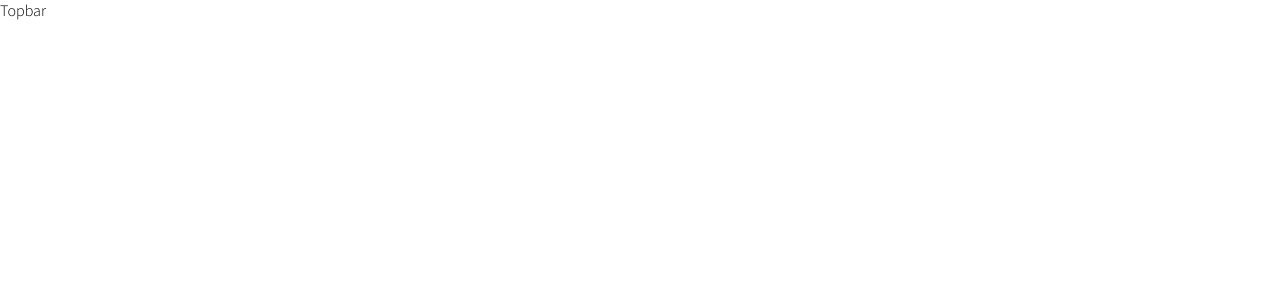
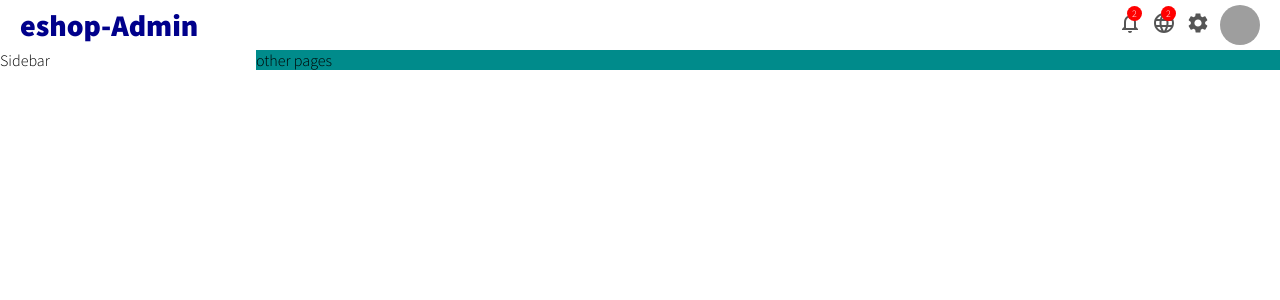
Before and after one commit to NicBab/admin-dashboard, a React (Create React App) app: page / in a window 1280 px wide. Shown: the top 300 px of the page. Built offline with nearby package versions, Linux system fonts and the light colour scheme; grey boxes are pictures that could not be loaded.

Commit message:
topbar and starting sidebar

```diff
--- /dev/null
+++ b/src/App.css
@@ -0,0 +1,8 @@
+.container {
+    display: flex;
+}
+
+.others {
+    flex: 4;
+    background-color: darkcyan;
+}
--- a/src/App.js
+++ b/src/App.js
@@ -1,9 +1,14 @@
-import { Topbar } from './components/index';
+import { Sidebar, Topbar } from "./components/index";
+import './App.css'
 
 function App() {
   return (
     <div>
       <Topbar />
+      <div className="container">
+        <Sidebar />
+        <div className="others">other pages</div>
+      </div>
     </div>
   );
 }
--- a/src/components/index.js
+++ b/src/components/index.js
@@ -1 +1,2 @@
 export { default as Topbar } from './topbar/Topbar'
+export { default as Sidebar } from './sidebar/Sidebar'
--- /dev/null
+++ b/src/components/sidebar/Sidebar.css
@@ -0,0 +1,3 @@
+.sidebar {
+    flex: 1;
+}
--- /dev/null
+++ b/src/components/sidebar/Sidebar.jsx
@@ -0,0 +1,10 @@
+import React from 'react'
+import './Sidebar.css'
+
+const Sidebar = () => {
+  return (
+    <div className="sidebar">Sidebar</div>
+  )
+}
+
+export default Sidebar
--- a/src/components/topbar/Topbar.css
+++ b/src/components/topbar/Topbar.css
@@ -0,0 +1,57 @@
+.topbar {
+    width: 100%;
+    height: 50px;
+    background-color: white;
+    position: sticky;
+    top: 0;
+    z-index: 999;
+}
+
+.topbarWrapper {
+    height: 100%;
+    padding: 0px 20px;
+    display: flex;
+    align-items: center;
+    justify-content: space-between;
+}
+
+.logo {
+    font-weight: bold;
+    font-size: 30px;
+    color: darkblue;
+    cursor: pointer;
+}
+
+.topRight {
+    display: flex;
+    align-items: center;
+}
+
+.topbarIconContainer {
+    position: relative;
+    cursor: pointer;
+    margin-right: 10px;
+    color: #555;
+}
+
+.topIconBadge {
+    width: 15px;
+    height: 15px;
+    position: absolute;
+    top: -5px;
+    right: 0px;
+    background-color: red;
+    color: white;
+    border-radius: 50%;
+    display: flex;
+    align-items: center;
+    justify-content: center;
+    font-size: 10px;
+}
+
+.topAvatar {
+    width: 40px;
+    height: 40px;
+    border-radius: 50%;
+    cursor: pointer;
+}
--- a/src/components/topbar/Topbar.jsx
+++ b/src/components/topbar/Topbar.jsx
@@ -1,9 +1,33 @@
-import React from 'react'
+import React from "react";
+import "./Topbar.css";
+import { NotificationsNone, Language, Settings } from "@material-ui/icons";
 
 const Topbar = () => {
   return (
-    <div>Topbar</div>
-  )
-}
+    <div className="topbar">
+      <div className="topbarWrapper">
 
-export default Topbar
+        <div className="topLeft">
+          <span className="logo">eshop-Admin</span>
+        </div>
+
+        <div className="topRight">
+          <div className="topbarIconContainer">
+            <NotificationsNone />
+            <span className="topIconBadge">2</span>
+          </div>
+          <div className="topbarIconContainer">
+            <Language />
+            <span className="topIconBadge">2</span>
+          </div>
+          <div className="topbarIconContainer">
+            <Settings />
+          </div>
+          <img src="https://images.pexels.com/photos/1526814/pexels-photo-1526814.jpeg?auto=compress&cs=tinysrgb&dpr=2&w=500" alt="" className="topAvatar" />
+        </div>
+      </div>
+    </div>
+  );
+};
+
+export default Topbar;
```
